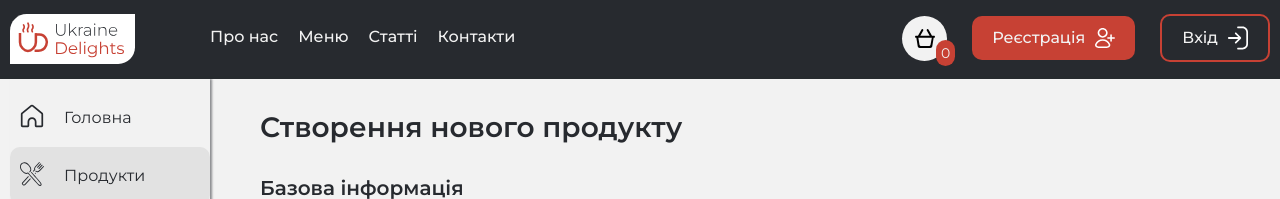
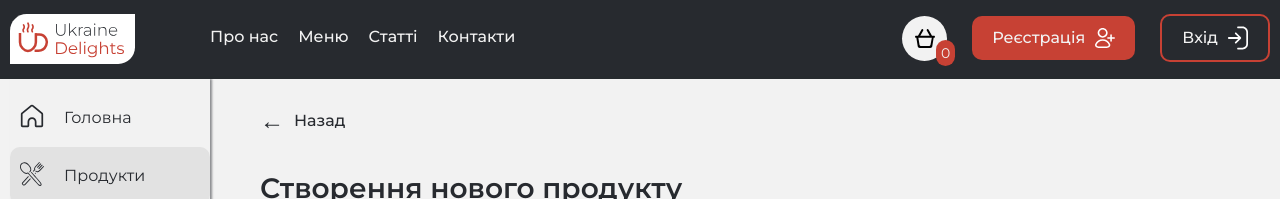
Before and after one commit to eugene-ferra/react-mediterra-delights, a React (Vite) app in the folder client/: page /admin/products/new in a window 1280 px wide. Shown: the top 199 px of the page. Built offline with nearby package versions, Linux system fonts and the light colour scheme; no server answers.

Commit message:
new way of pagination. bugs fixed. products managing feature ended

```diff
--- a/client/src/components/ProductManage/ProductEdit.jsx
+++ b/client/src/components/ProductManage/ProductEdit.jsx
@@ -48,7 +48,10 @@ const ProductEdit = () => {
         <>
           <FormProvider {...methods}>
             <Form onSubmit={methods.handleSubmit(onSubmit)}>
-              <Title>Створення нового продукту</Title>
+              <Button asTag={"Link"} to={"/admin/products"} type={"back"}>
+                Назад
+              </Button>
+              <Title>Редагувати продукт</Title>
 
               <FieldSet title={"Базова інформація"}>
                 <Input
--- a/client/src/components/ProductManage/ProductManage.jsx
+++ b/client/src/components/ProductManage/ProductManage.jsx
@@ -50,6 +50,7 @@ const ProductManage = () => {
           totalCount={products?.[0]?.pages}
           siblingCount={2}
           currPage={searchParams.get("page")}
+          onLink={setSearchParams}
         />
       </ManageItem>
 
--- a/client/src/components/ProductManage/ProductManageAdd.jsx
+++ b/client/src/components/ProductManage/ProductManageAdd.jsx
@@ -26,6 +26,9 @@ const ProductManageAdd = () => {
     <>
       <FormProvider {...methods}>
         <Form onSubmit={methods.handleSubmit(onSubmit)}>
+          <Button asTag={"Link"} to={"/admin/products"} type={"back"}>
+            Назад
+          </Button>
           <Title>Створення нового продукту</Title>
 
           <FieldSet title={"Базова інформація"}>
--- a/client/src/components/common/Button/Button.jsx
+++ b/client/src/components/common/Button/Button.jsx
@@ -1,5 +1,6 @@
 import { Link } from "react-router-dom";
 import styles from "./Button.module.scss";
+import BackArrow from "../../svg/BackArrow";
 
 const Button = ({ className, type, asTag, to, disabled, children, onClick, style }) => {
   let classValue;
@@ -7,6 +8,9 @@ const Button = ({ className, type, asTag, to, disabled, children, onClick, style
   switch (type) {
     case "primary":
       classValue = styles.button;
+      break;
+    case "back":
+      classValue = styles.buttonBack;
       break;
     case "outline":
       classValue = styles.buttonOutline;
--- a/client/src/components/common/Button/Button.module.scss
+++ b/client/src/components/common/Button/Button.module.scss
@@ -32,6 +32,27 @@
       box-shadow: none;
     }
   }
+  &Back {
+    @extend .button;
+    border: none;
+    background-color: transparent;
+    color: var(--secondary-color);
+    padding: 0 0 5px 0;
+    border: 0;
+    border-radius: 0;
+    border-bottom: 2px solid transparent;
+    &:hover,
+    &:active,
+    &:focus {
+      cursor: pointer;
+      box-shadow: none;
+      border-bottom: 2px solid var(--secondary-color);
+    }
+    &::before {
+      content: "\2190";
+      font-size: 24px;
+    }
+  }
   &Outline {
     @extend .button;
     background-color: transparent;
--- a/client/src/components/common/CheckBox/CheckBox.jsx
+++ b/client/src/components/common/CheckBox/CheckBox.jsx
@@ -12,20 +12,20 @@ const CheckBox = ({
   const errorClass = errorMessage ? styles.error : "";
 
   return (
-    <div>
-      <p className={styles.inputTitle}>{title}</p>
-      <label className={`${styles.checkBox} ${className}`}>
-        <span>{text}</span>
+    <div className={styles.inner}>
+      {title && <p className={styles.inputTitle}>{title}</p>}
+      <label className={`${styles.checkBox} ${className || ""}`}>
+        <span className={styles.text}>{text}</span>
         <input
           type="checkbox"
-          className={`${styles.input} ${errorClass}`}
+          className={`${styles.input} ${errorClass || ""}`}
           name={name}
           {...register}
           disabled={disabled}
         />
         <div className={`${styles.checkBoxInput}`}></div>
       </label>
-      <p className={styles.inputError}>{errorMessage}</p>
+      {errorMessage && <p className={styles.inputError}>{errorMessage}</p>}
     </div>
   );
 };
--- a/client/src/components/common/CheckBox/CheckBox.module.scss
+++ b/client/src/components/common/CheckBox/CheckBox.module.scss
@@ -3,6 +3,11 @@
 .checkBox,
 .checkBox * {
   box-sizing: content-box !important;
+}
+
+.inner {
+  padding: 10px 0;
+  min-width: max-content;
 }
 
 .checkBox input {
@@ -16,7 +21,7 @@
 }
 
 .checkBox {
-  width: max-content;
+  max-height: max-content;
   display: table;
   position: relative;
   padding-left: 38px;
@@ -87,6 +92,8 @@
 .inputTitle {
   @include mixins.basicBold;
   margin-bottom: 10px;
+  display: inline-block;
+  width: max-content;
 }
 
 .inputError {
--- a/client/src/components/common/Loader/Loader.module.scss
+++ b/client/src/components/common/Loader/Loader.module.scss
@@ -14,6 +14,7 @@
   overflow: hidden;
   background: transparent;
   padding: 10px;
+  height: 100%;
 }
 
 .loaderBody {
--- a/client/src/components/common/Pagination/Pagination.jsx
+++ b/client/src/components/common/Pagination/Pagination.jsx
@@ -3,7 +3,7 @@ import styles from "./Pagination.module.scss";
 import PrevIcon from "../../svg/PrevIcon";
 import NextIcon from "../../svg/NextIcon";
 
-const Pagination = ({ totalCount, siblingCount = 2, currPage = 1 }) => {
+const Pagination = ({ totalCount, siblingCount = 2, currPage = 1, onLink }) => {
   let currentPage = +currPage;
   const pages = totalCount;
   const maxPagesToDisplay = siblingCount * 2 + 3;
@@ -80,32 +80,32 @@ const Pagination = ({ totalCount, siblingCount = 2, currPage = 1 }) => {
     <div className={styles.pagination}>
       {totalCount > 1 ? (
         <>
-          <Link
-            to={`?page=${currentPage - 1}`}
+          <span
+            onClick={() => onLink({ page: currentPage - 1 })}
             key={"prev"}
             className={currentPage === 1 ? styles.buttonDisable : styles.button}
           >
             <PrevIcon />
-          </Link>
+          </span>
 
           <div className={styles.pages}>
             {pagination.map((item) => (
-              <Link
-                to={`?page=${item.link}`}
+              <span
+                onClick={() => onLink({ page: item.link })}
                 key={item.link}
                 className={item.page === currentPage ? styles.linkActive : styles.link}
               >
                 {item.page}
-              </Link>
+              </span>
             ))}
           </div>
-          <Link
-            to={`?page=${currentPage + 1}`}
+          <span
+            onClick={() => onLink({ page: currentPage + 1 })}
             key={"next"}
             className={currentPage === totalCount ? styles.buttonDisable : styles.button}
           >
             <NextIcon />
-          </Link>
+          </span>
         </>
       ) : (
         <></>
--- a/client/src/components/common/Pagination/Pagination.module.scss
+++ b/client/src/components/common/Pagination/Pagination.module.scss
@@ -18,6 +18,7 @@
   @include mixins.smallText;
   border: 2px solid var(--secondary-light-color);
   border-radius: var(--radius);
+  cursor: pointer;
   padding: 8px 12px;
   &:global.active {
     color: var(--accent-color);
```
